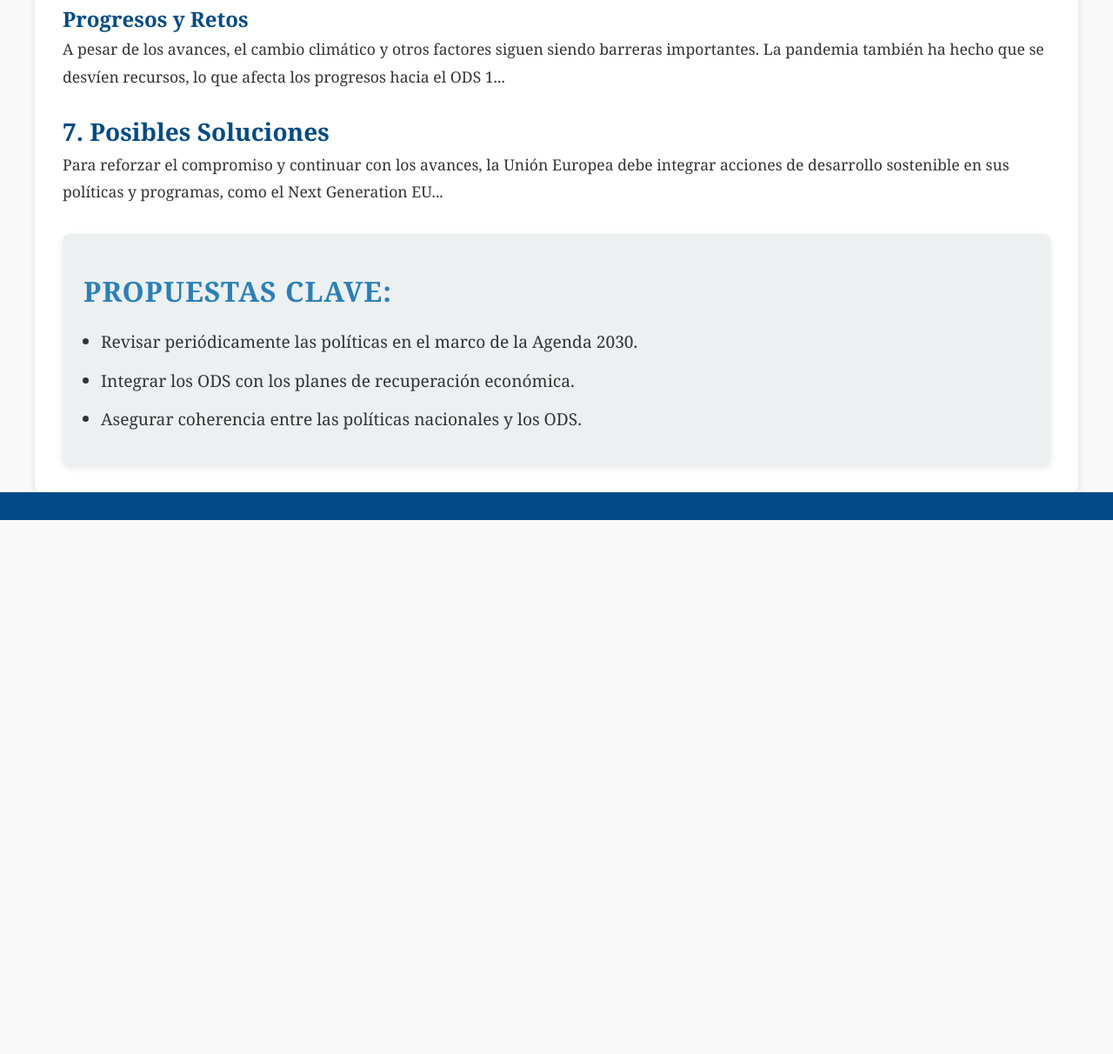
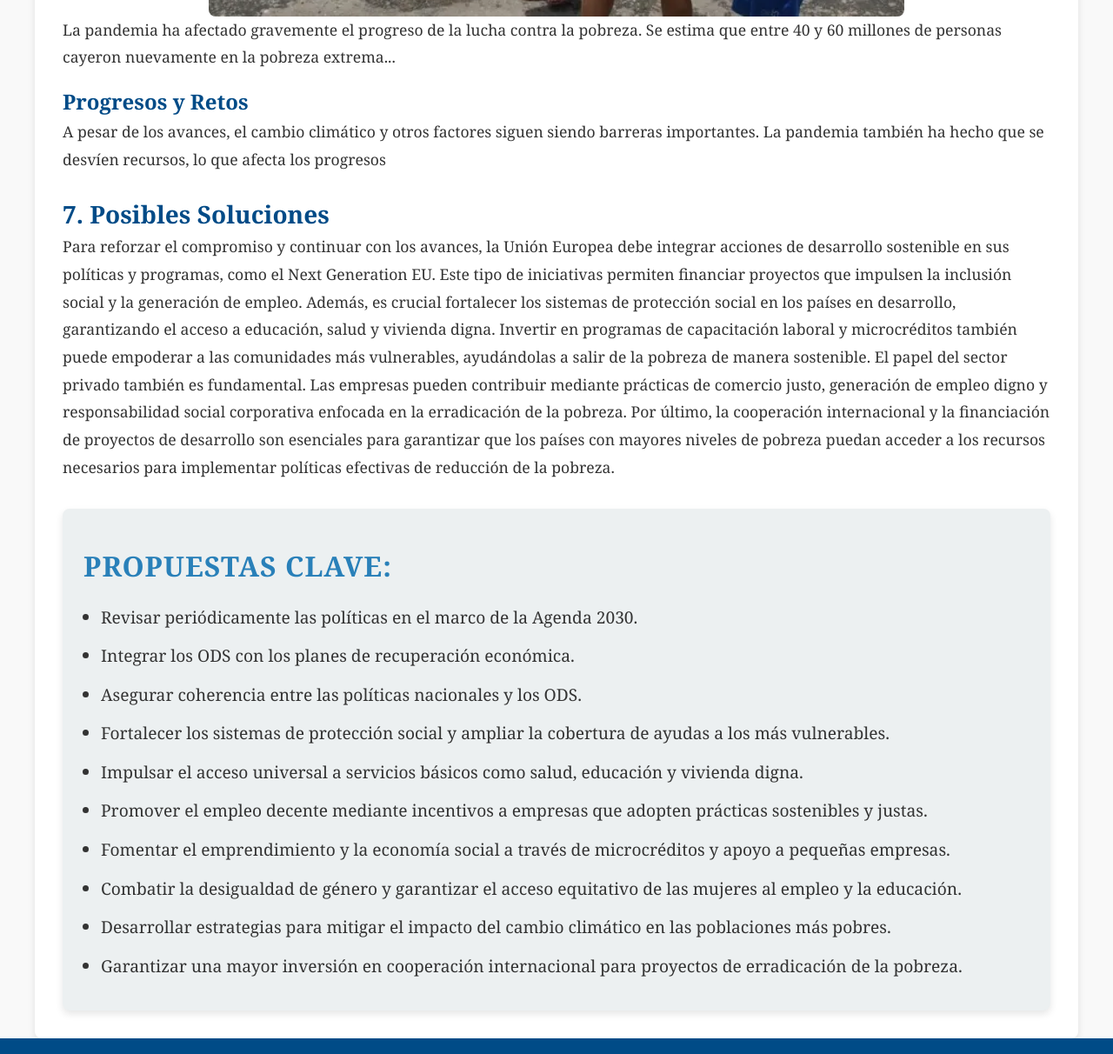
Before and after one commit to bgarciaa181/bgarciaa181.github.io, a plain HTML site: page evolución+sol.html in a window 1280 px wide. Shown: the part 1585-2797 px from the top of the page at 87% size. Before the commit the page ends 2183 px from the top, so only its background shows below. Drawn offline with Linux system fonts and the light colour scheme.

Commit message:
terminado.

```diff
--- a/evolución+sol.html
+++ b/evolución+sol.html
@@ -30,17 +30,25 @@
 
             <h2>6. Evolución Esperada</h2>
             <img src="images/evolucion.png" alt="Evolución ODS 1" class="section-image">
-            <p>La evolución de los ODS, particularmente el ODS 1, ha experimentado avances, pero la crisis del COVID-19 ha supuesto un retroceso importante. En este contexto, es fundamental el compromiso de la Unión Europea y los Estados Miembros para continuar los esfuerzos hacia la erradicación de la pobreza...</p>
+            <p>La evolución de los ODS, particularmente el ODS 1, ha experimentado avances, pero la crisis del COVID-19 ha supuesto un retroceso importante. En este contexto, es fundamental el compromiso de la Unión Europea y los Estados Miembros para continuar los esfuerzos hacia la erradicación de la pobreza. Se espera que, con una recuperación económica sostenible y políticas inclusivas, se puedan reducir nuevamente los índices de pobreza extrema.
+                 El fortalecimiento de los sistemas de protección social, la promoción del empleo digno y el acceso universal a servicios básicos son factores clave para avanzar en la lucha contra la pobreza. Sin embargo, desafíos como la inflación, los conflictos globales y el cambio climático podrían ralentizar estos avances.
+            </p>
 
             <h3>Impacto del COVID-19</h3>
             <img src="images/impactoCOVID-19.webp" alt="Impacto del COVID-19 en la pobreza" class="section-image">
             <p>La pandemia ha afectado gravemente el progreso de la lucha contra la pobreza. Se estima que entre 40 y 60 millones de personas cayeron nuevamente en la pobreza extrema...</p>
 
             <h3>Progresos y Retos</h3>
-            <p>A pesar de los avances, el cambio climático y otros factores siguen siendo barreras importantes. La pandemia también ha hecho que se desvíen recursos, lo que afecta los progresos hacia el ODS 1...</p>
+            <p>A pesar de los avances, el cambio climático y otros factores siguen siendo barreras importantes. La pandemia también ha hecho que se desvíen recursos, lo que afecta los progresos</p>
 
             <h2>7. Posibles Soluciones</h2>
-            <p>Para reforzar el compromiso y continuar con los avances, la Unión Europea debe integrar acciones de desarrollo sostenible en sus políticas y programas, como el Next Generation EU...</p>
+            <p>Para reforzar el compromiso y continuar con los avances, la Unión Europea debe integrar acciones de desarrollo sostenible en sus políticas y programas, como el Next Generation EU. Este tipo de iniciativas permiten financiar proyectos que impulsen la inclusión social y la generación de empleo.
+
+                Además, es crucial fortalecer los sistemas de protección social en los países en desarrollo, garantizando el acceso a educación, salud y vivienda digna. Invertir en programas de capacitación laboral y microcréditos también puede empoderar a las comunidades más vulnerables, ayudándolas a salir de la pobreza de manera sostenible.
+
+                El papel del sector privado también es fundamental. Las empresas pueden contribuir mediante prácticas de comercio justo, generación de empleo digno y responsabilidad social corporativa enfocada en la erradicación de la pobreza.
+
+                Por último, la cooperación internacional y la financiación de proyectos de desarrollo son esenciales para garantizar que los países con mayores niveles de pobreza puedan acceder a los recursos necesarios para implementar políticas efectivas de reducción de la pobreza.</p>
 
             <div class="solutions">
                 <h3>Propuestas Clave:</h3>
@@ -48,10 +56,16 @@
                     <li>Revisar periódicamente las políticas en el marco de la Agenda 2030.</li>
                     <li>Integrar los ODS con los planes de recuperación económica.</li>
                     <li>Asegurar coherencia entre las políticas nacionales y los ODS.</li>
+                    <li>Fortalecer los sistemas de protección social y ampliar la cobertura de ayudas a los más vulnerables.</li>
+                    <li>Impulsar el acceso universal a servicios básicos como salud, educación y vivienda digna.</li>
+                    <li>Promover el empleo decente mediante incentivos a empresas que adopten prácticas sostenibles y justas.</li>
+                    <li>Fomentar el emprendimiento y la economía social a través de microcréditos y apoyo a pequeñas empresas.</li>
+                    <li>Combatir la desigualdad de género y garantizar el acceso equitativo de las mujeres al empleo y la educación.</li>
+                    <li>Desarrollar estrategias para mitigar el impacto del cambio climático en las poblaciones más pobres.</li>
+                    <li>Garantizar una mayor inversión en cooperación internacional para proyectos de erradicación de la pobreza.</li>
                 </ul>
             </div>
         </section>
-
     <footer>
     </footer>
 </body>
```
